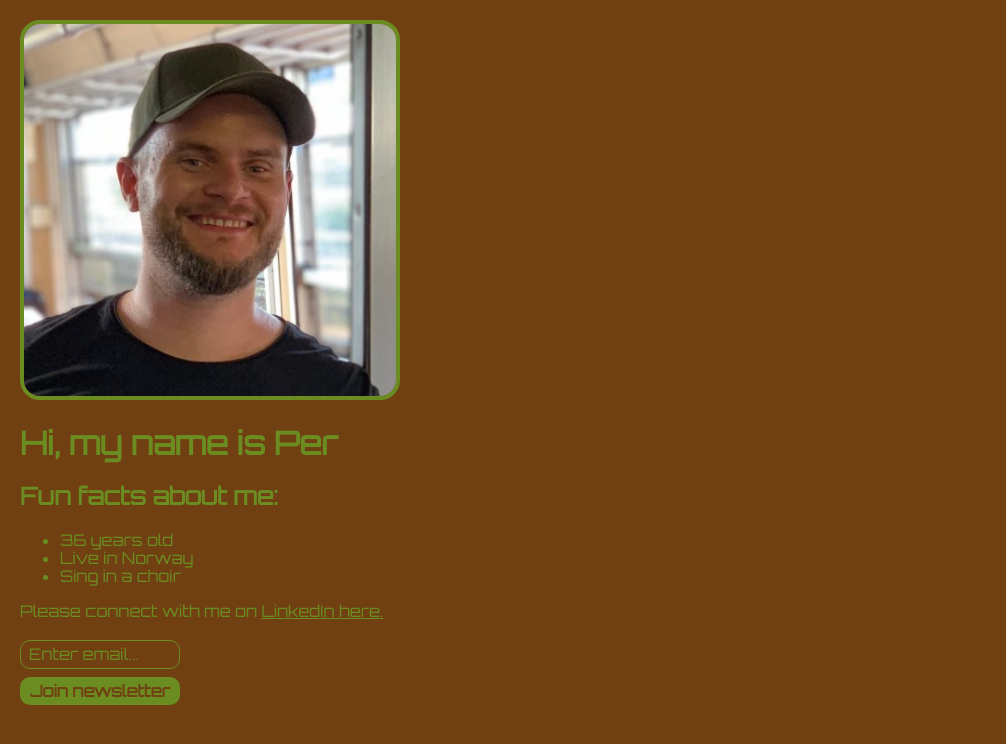
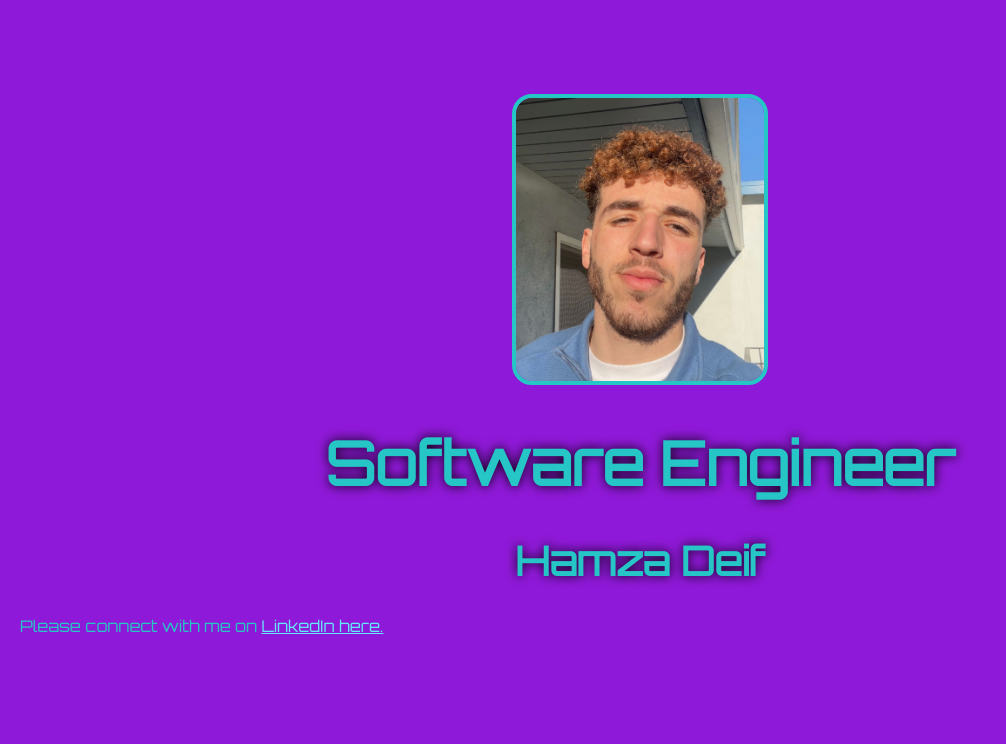
Before and after one commit to hamzadeif/hamza-deif-personal-website, a website built with Vite: page index.html in a window 1280 px wide. Shown: the whole page, without its empty margins (0-1006 px from the left). Built offline with nearby package versions, Linux system fonts and the light colour scheme; a web font is replaced by a local one.

Commit message:
Added img, title, name, linkedIn. Gave website design and color.

```diff
--- a/index.html
+++ b/index.html
@@ -6,20 +6,11 @@
         <script src="index.js"></script>
     </head>
     <body>
-        <!--
-        Challenge 1:
-        Write the HTML for your personal website.
-        -->
-        <img src="per.jpg">
-        <h1>Hi, my name is Per</h1>
-        <h2>Fun facts about me:</h2>
-        <ul>
-            <li>36 years old</li>
-            <li>Live in Norway</li>
-            <li>Sing in a choir</li>
-        </ul>
-        <p>Please connect with me on <a href="https://www.linkedin.com/in/per-harald-borgen/" taget="_blank">LinkedIn here.</a></p>
-        <input type="text" placeholder="Enter email...">
-        <button>Join newsletter</button>
+        <div class="name-title-pic">
+            <img src="hamza_deif_face.jpg">
+            <h1>Software Engineer</h1>
+            <h2>Hamza Deif</h2>
+        </div>
+        <p>Please connect with me on <a href="https://www.linkedin.com/in/hamzadeif" taget="_blank">LinkedIn here.</a></p>
     </body>
 </html>
--- a/styles.css
+++ b/styles.css
@@ -6,7 +6,7 @@
     --romantic: 'La Belle Aurore', cursive;
     --scary: 'Creepster', cursive;
     --cowboy: 'Rye', cursive;
-    --regular: sans-serif;
+    --regular: 'sans-serif';
     --fantasy: 'MedievalSharp', cursive;
     --font: var(--regular);
     --sharp: 0;
@@ -15,30 +15,47 @@
 
     --image: var(--soft);
 
-    --background: #f5f5f5;
-    --text: #222222;
+    --background-color: #8f19d8;
+
+    --text-color: rgb(39, 198, 198);
 
     --light: var(--background);
-    --dark: var(--text);
+    --dark: var(--text-color);
 }
 
 
 body, html {
     margin: 0;
     padding: 10px;
-    background: var(--background);
-    color: var(--text);
+    background: var(--background-color);
+    color: var(--text-color);
     font-family: var(--font);
 }
 
+.name-title-pic {
+    margin: auto;
+    margin-top: 6%;
+    text-align: center;
+}
+
+h1 {
+    font-size: 60px;
+    text-shadow: 0px 0px 12px black;
+}
+
+h2 {
+    font-size: 40px;
+    text-shadow: 0px 0px 11px black;
+}
+
 img {
-    width: 30%;
+    width: 20%;
     border-radius: calc(var(--image) * 2);
-    border: 4px solid var(--text);
+    border: 4px solid var(--text-color);
 }
 
 a {
-    color: var(--text);
+    color: rgb(100, 234, 255);
 }
 
 input {
```
Also changed, not shown: hamza_deif_face.jpg (added).
